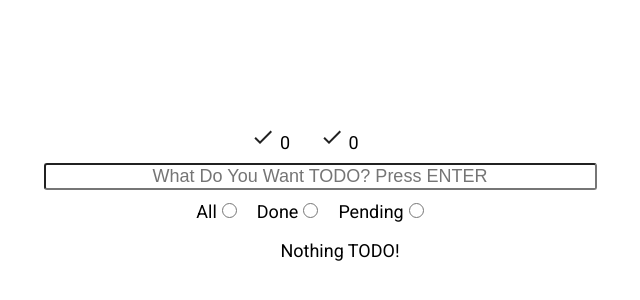
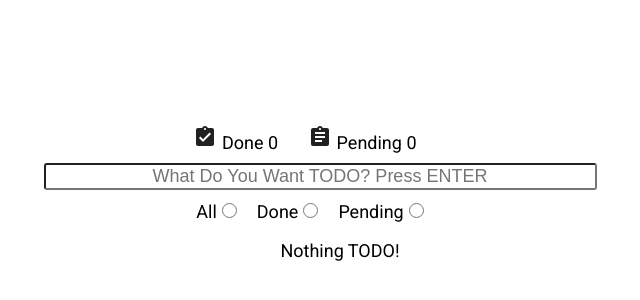
Before and after one commit to josediazse/redux-todo, a React app: page / in a window 1280 px wide. Shown: the part 106-406 px from the top of the page, without its empty margins (320-960 px from the left). Built offline with nearby package versions, Linux system fonts and the light colour scheme.

Commit message:
Enhancing StatsElement to take in text label. Add new icons.

```diff
--- a/src/components/Stats.js
+++ b/src/components/Stats.js
@@ -1,11 +1,12 @@
 import React from 'react'
 import { array } from 'prop-types'
-import DoneIcon from 'material-ui/svg-icons/action/done'
+import DoneIcon from 'material-ui/svg-icons/action/assignment-turned-in'
+import PendingIcon from 'material-ui/svg-icons/action/assignment'
 
-const StatsElement = ({Icon, value}) => {
+const StatsElement = ({Icon, value, text}) => {
   return (
     <span className="statsElement">
-      <Icon/> {value}
+      <Icon/> {text} {value}
     </span>
   )
 }
@@ -19,8 +20,8 @@ function Stats({ todos }) {
   const pending = todos.filter(t => t.completed === false).length
   return (
     <div className="stats">
-      <StatsElement Icon={DoneIcon} value={done}/>
-      <StatsElement Icon={DoneIcon} value={pending}/>
+      <StatsElement Icon={DoneIcon} value={done} text='Done'/>
+      <StatsElement Icon={PendingIcon} value={pending} text='Pending'/>
     </div>
   )
 }
```
